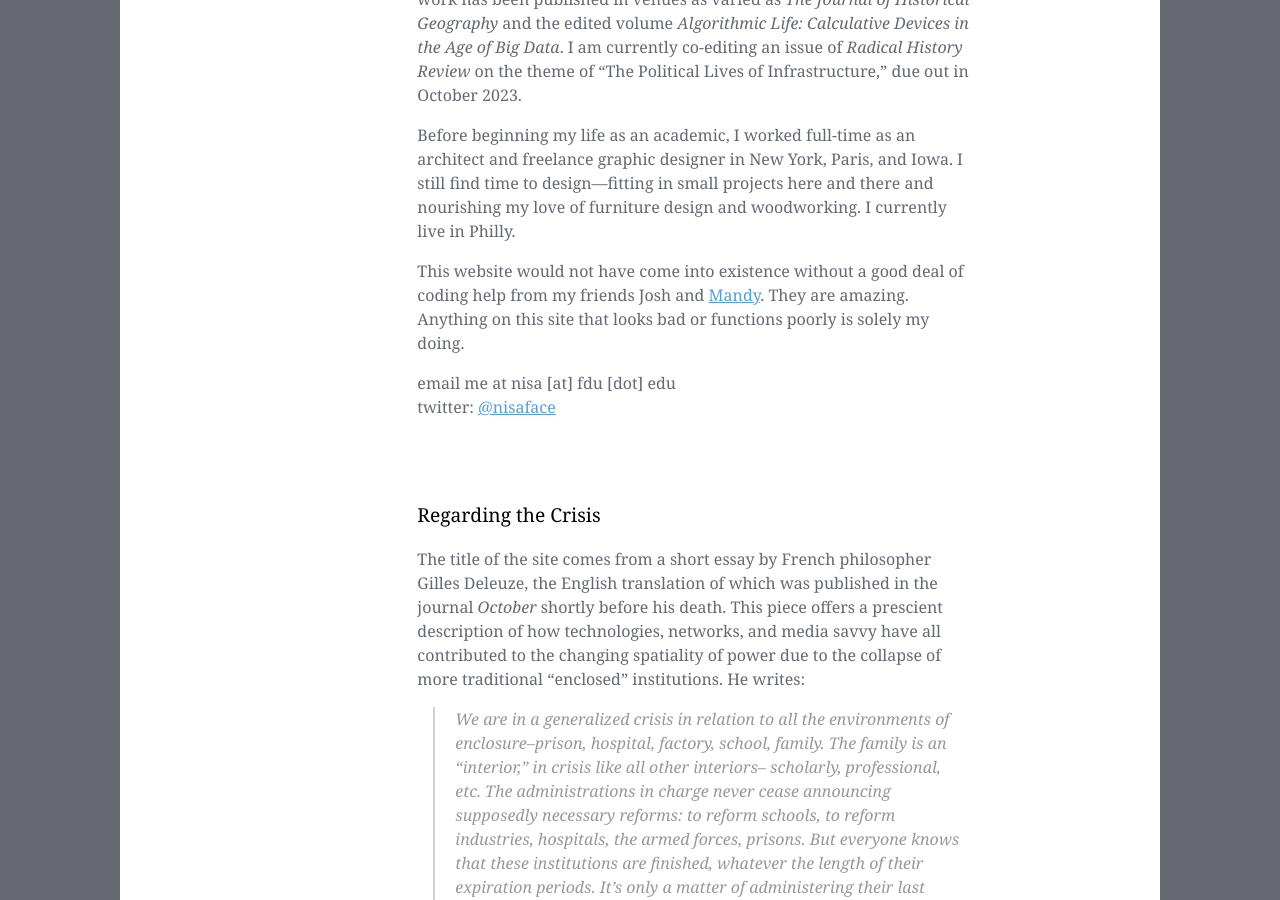
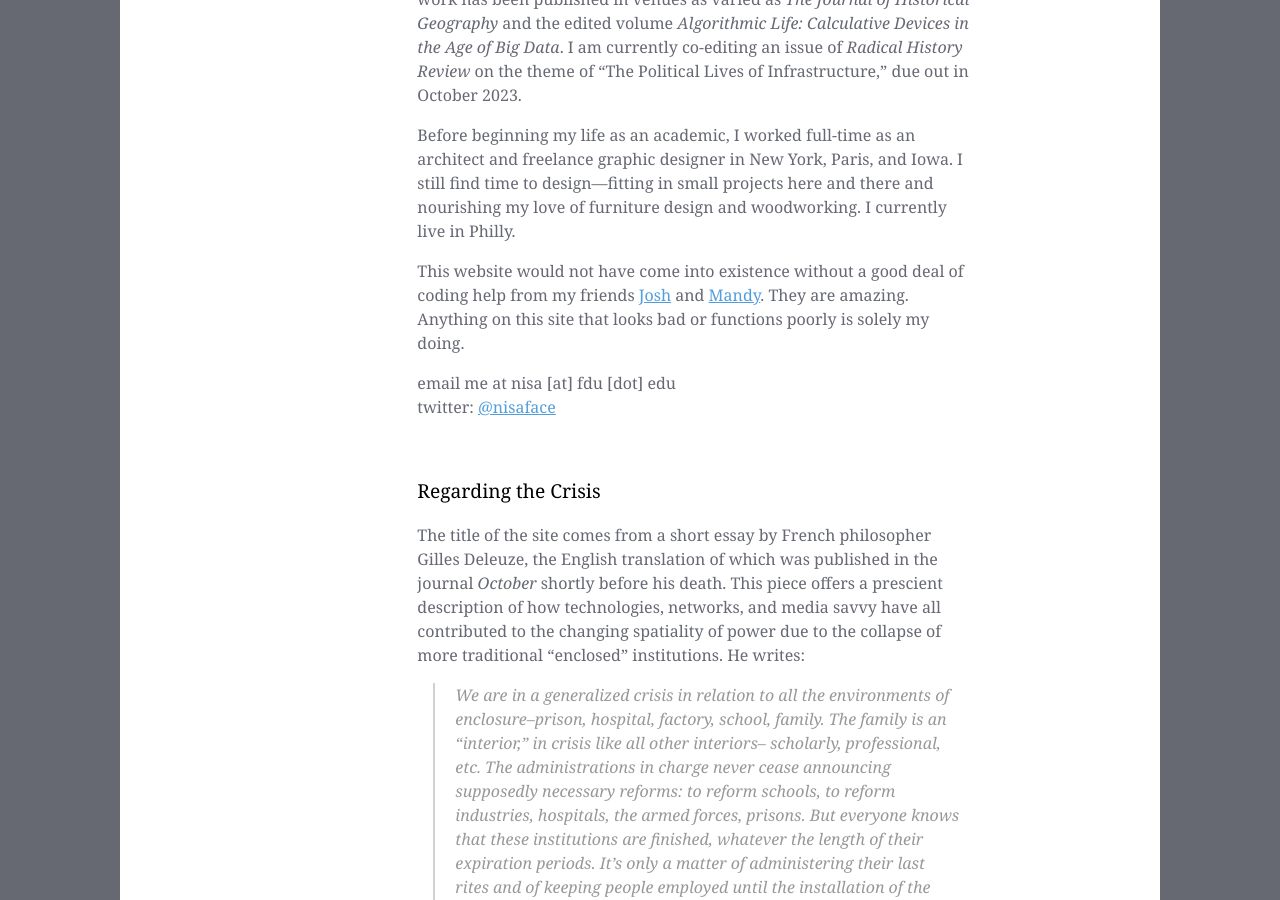
Before and after one commit to nisaface/nisaface.github.io, a Jekyll site: the page about/index.html, which Jekyll copies as it is, in a window 1280 px wide and 900 px high, scrolled down 877 px. Built offline with Jekyll 4.4.1, drawn with Linux system fonts in a browser that asks for light colours.

Commit message:
inefficiencies reign

```diff
--- a/about/index.html
+++ b/about/index.html
@@ -52,10 +52,10 @@
 
         <p>Before beginning my life as an academic, I worked full-time as an architect and freelance graphic designer in New York, Paris, and Iowa. I still find time to design—fitting in small projects here and there and nourishing my love of furniture design and woodworking. I currently live in Philly.
 
-        <p>This website would not have come into existence without a good deal of coding help from my friends Josh and <a href="http://www.aworkinglibrary.com/">Mandy</a>. They are amazing. Anything on this site that looks bad or functions poorly is solely my doing.</p>
+        <p>This website would not have come into existence without a good deal of coding help from my friends <a href="https://joshstewart.me/">Josh</a> and <a href="http://www.aworkinglibrary.com/">Mandy</a>. They are amazing. Anything on this site that looks bad or functions poorly is solely my doing.</p>
 
         <p>email me at nisa [at] fdu [dot] edu<br>
-        twitter: <a href="http://twitter.com/nisaface">@nisaface</a></p><br>
+        twitter: <a href="http://twitter.com/nisaface">@nisaface</a></p>
 
       </div>
       <br>
@@ -67,7 +67,7 @@
 
         <p>The title of the site comes from a short essay by French philosopher Gilles Deleuze, the English translation of which was published in the journal <i>October</i> shortly before his death. This piece offers a prescient description of how technologies, networks, and media savvy have all contributed to the changing spatiality of power due to the collapse of more traditional “enclosed” institutions. He writes:</p>
 
-      <p><blockquote>We are in a generalized crisis in relation to all the environments of enclosure–prison, hospital, factory, school, family. The family is an “interior,” in crisis like all other interiors– scholarly, professional, etc. The administrations in charge never cease announcing supposedly necessary reforms: to reform schools, to reform industries, hospitals, the armed forces, prisons. But everyone knows that these institutions are finished, whatever the length of their expiration periods. It’s only a matter of administering their last rites and of keeping people employed until the installation of the new forces knocking at the door. These are the societies of control… (p.3-4)<br>
+      <p><blockquote>We are in a generalized crisis in relation to all the environments of enclosure–prison, hospital, factory, school, family. The family is an “interior,” in crisis like all other interiors– scholarly, professional, etc. The administrations in charge never cease announcing supposedly necessary reforms: to reform schools, to reform industries, hospitals, the armed forces, prisons. But everyone knows that these institutions are finished, whatever the length of their expiration periods. It’s only a matter of administering their last rites and of keeping people employed until the installation of the new forces knocking at the door. These are the societies of control… (p.3-4)</p>
       Deleuze, G. 1992. “Postscript on the Societies of Control,” October. Vol 59 (Winter); p. 3-7.</blockquote></p>
 
     <p>We are all-too familiar with this collapse. With increasing regularity, public schools announce budget deficits, academic performance shortfalls, and bureaucratic chaos. Hospitals are often dangerously overcrowded, lacking in necessary funding, and have a number of practices politicized and services cut. Even the most well funded interior institutions—state militaries—have in the last twenty years seen the influx of private contractors and corporate service-providers: the military industrial complex run roughshod over the limits of the war machine. Deleuze points out that these changes increased dramatically in frequency following World War II. As rigid structures began their descent into perpetual reformation, a new mode of control—a society of control—began to take their place. Control, as a diagram of power, is decentralized, lightweight and mobile. If institutional enclosures are solid molds, Deleuze argues, than controls are modulations, self-deforming casts that can change to fulfill the needs of power.</p>
```
